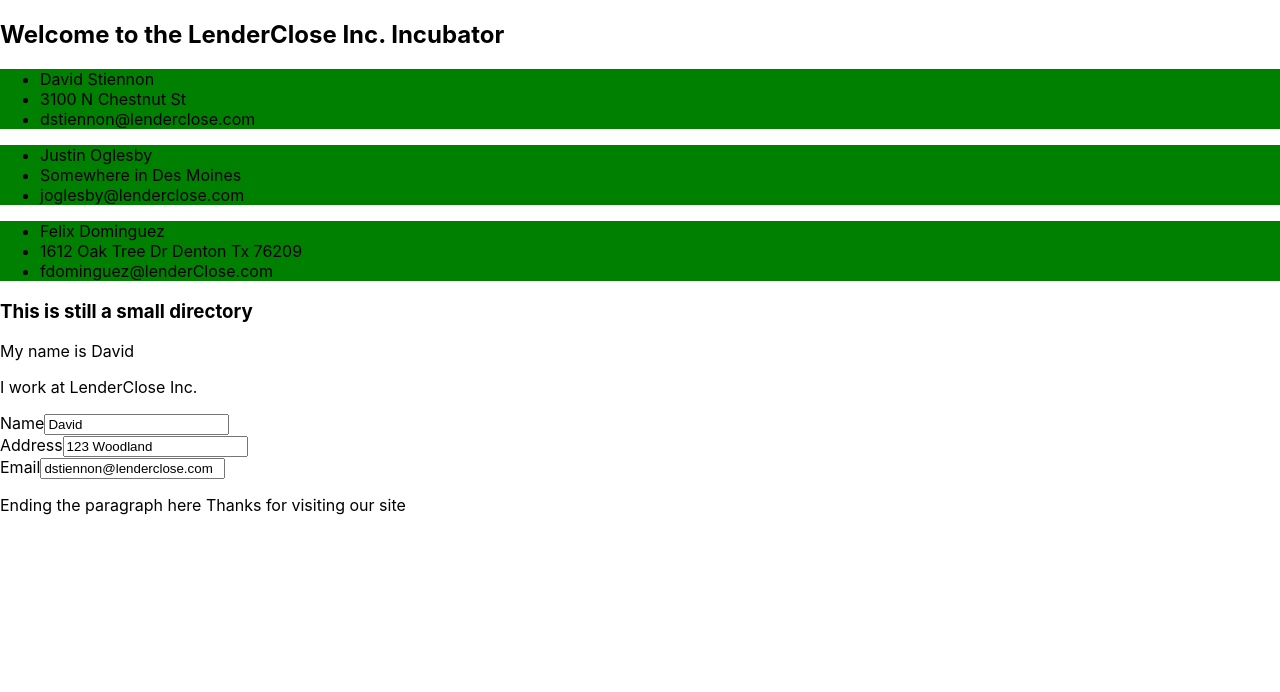
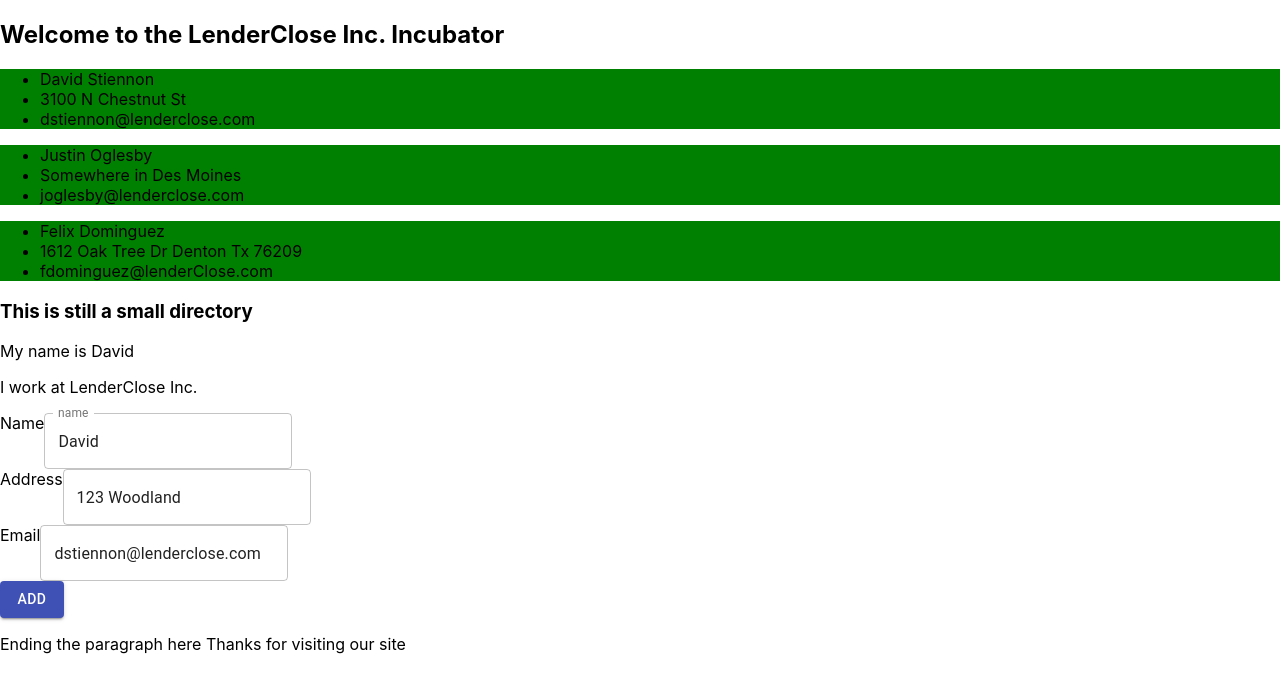
Before and after one commit to dpstiennon/directory_tutorial, a React (Create React App) app: page / in a window 1280 px wide. Shown: the top 692 px of the page. Built offline with nearby package versions, Linux system fonts and the light colour scheme.

Commit message:
Functionality for adding a person

```diff
--- a/package.json
+++ b/package.json
@@ -3,6 +3,7 @@
   "version": "0.1.0",
   "private": true,
   "dependencies": {
+    "@material-ui/core": "^4.12.1",
     "@testing-library/jest-dom": "^5.11.4",
     "@testing-library/react": "^11.1.0",
     "@testing-library/user-event": "^12.1.10",
--- a/src/App.js
+++ b/src/App.js
@@ -1,6 +1,7 @@
 import './App.css';
 import Header from "./Header";
 import {x} from './Header';
+import React, {useState} from "react";
 import NewPersonForm from "./components/NewPersonForm";
 
 const startingPeople = [
@@ -48,17 +49,25 @@
   let company = 'LenderClose Inc.'
   let companymessage = 'Thanks for visiting our site'
 
+  const [people, setPeople] = useState(startingPeople)
+
+  function addPerson(person) {
+    const newPeople = [...people]
+    newPeople.push(person)
+    setPeople(newPeople)
+  }
+
   return (
     <div>
       <Header id="main-header" className="header-class" companyName={company}></Header>
       {
-        startingPeople.map(person => <PersonCard key={person.email} person={person}/>)
+        people.map(person => <PersonCard key={person.email} person={person}/>)
       }
 
-      <LengthJudge people={startingPeople}/>
+      <LengthJudge people={people}/>
       <p>My name is {name}</p>
       <p>I work at {company}</p>
-      <NewPersonForm />
+      <NewPersonForm addPerson={addPerson}/>
       <Footer message={companymessage}></Footer>
     </div>
   );
--- a/src/components/NewPersonForm.js
+++ b/src/components/NewPersonForm.js
@@ -1,6 +1,7 @@
   import React, {useState} from 'react';
+import {Input, Button, TextField} from "@material-ui/core";
 
-const NewPersonForm = () => {
+const NewPersonForm = (props) => {
   const [name, setName] = useState("David")
   const [address, setAddress] = useState("123 Woodland")
   const [email, setEmail] = useState('dstiennon@lenderclose.com')
@@ -18,19 +19,33 @@
     setEmail(e.target.value)
   }
 
+  const handleButtonClick = function(e) {
+    props.addPerson({
+      name: name,
+      address: address,
+      email: email
+    })
+    setName('')
+    setAddress('')
+    setEmail('')
+  }
+
   return (
     <form>
       <div>
         <label>Name</label>
-        <input type="text" value={name} onChange={handleNameChange}/>
+        <TextField variant="outlined" color="primary" label="name" value={name} onChange={handleNameChange}/>
       </div>
       <div>
         <label>Address</label>
-        <input type="text" value={address} onChange={handleAddressChange}/>
+        <TextField variant="outlined" color="primary" value={address} onChange={handleAddressChange}/>
       </div>
       <div>
         <label>Email</label>
-        <input type="text" value={email} onChange={handleEmailChange}/>
+        <TextField variant="outlined" color="primary" value={email} onChange={handleEmailChange}/>
+      </div>
+      <div>
+        <Button variant="contained" color="primary" onClick={handleButtonClick} >Add</Button>
       </div>
     </form>
   );
```
Also changed, not shown: 1 other file (tests, documents, lock files or other folders).
